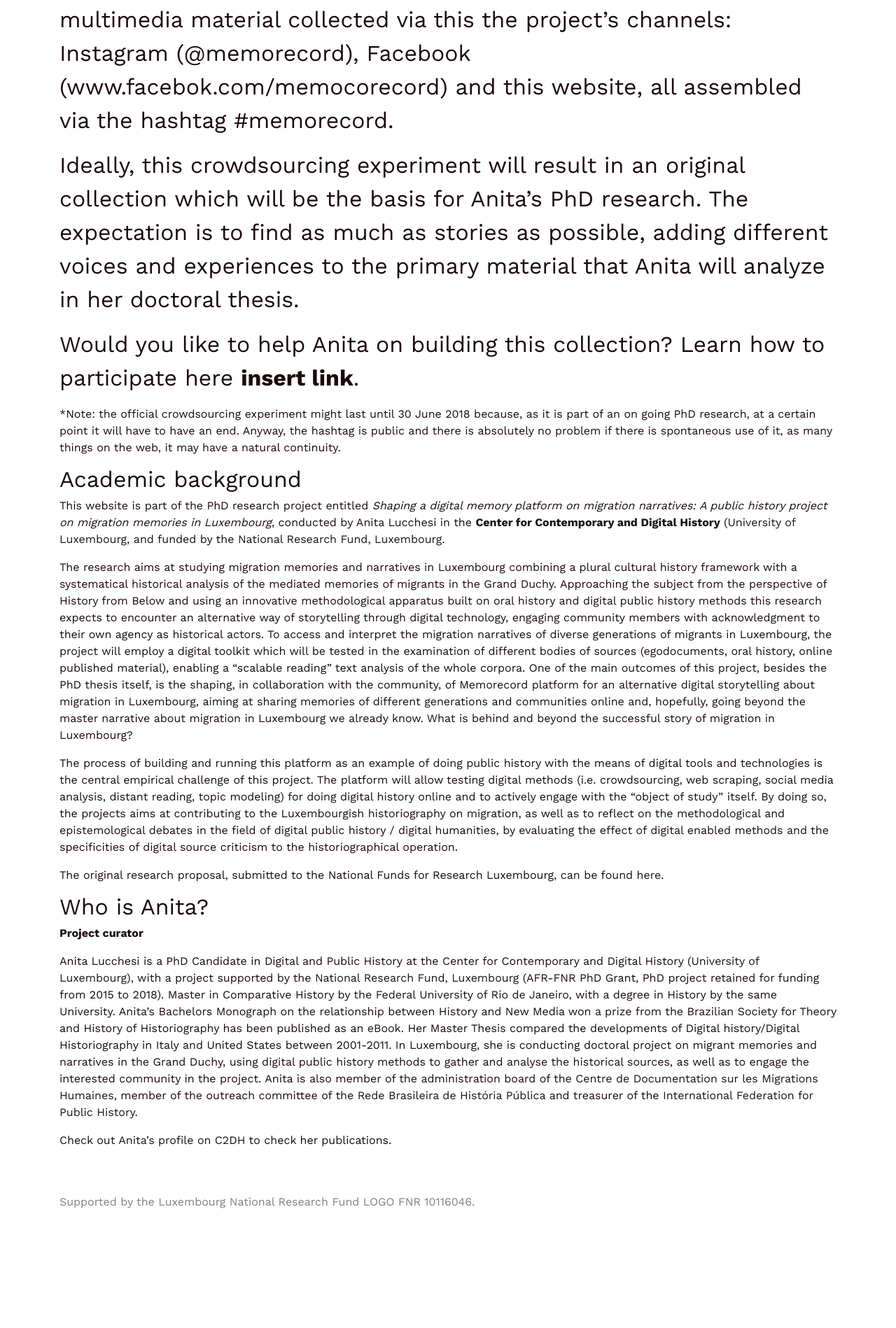
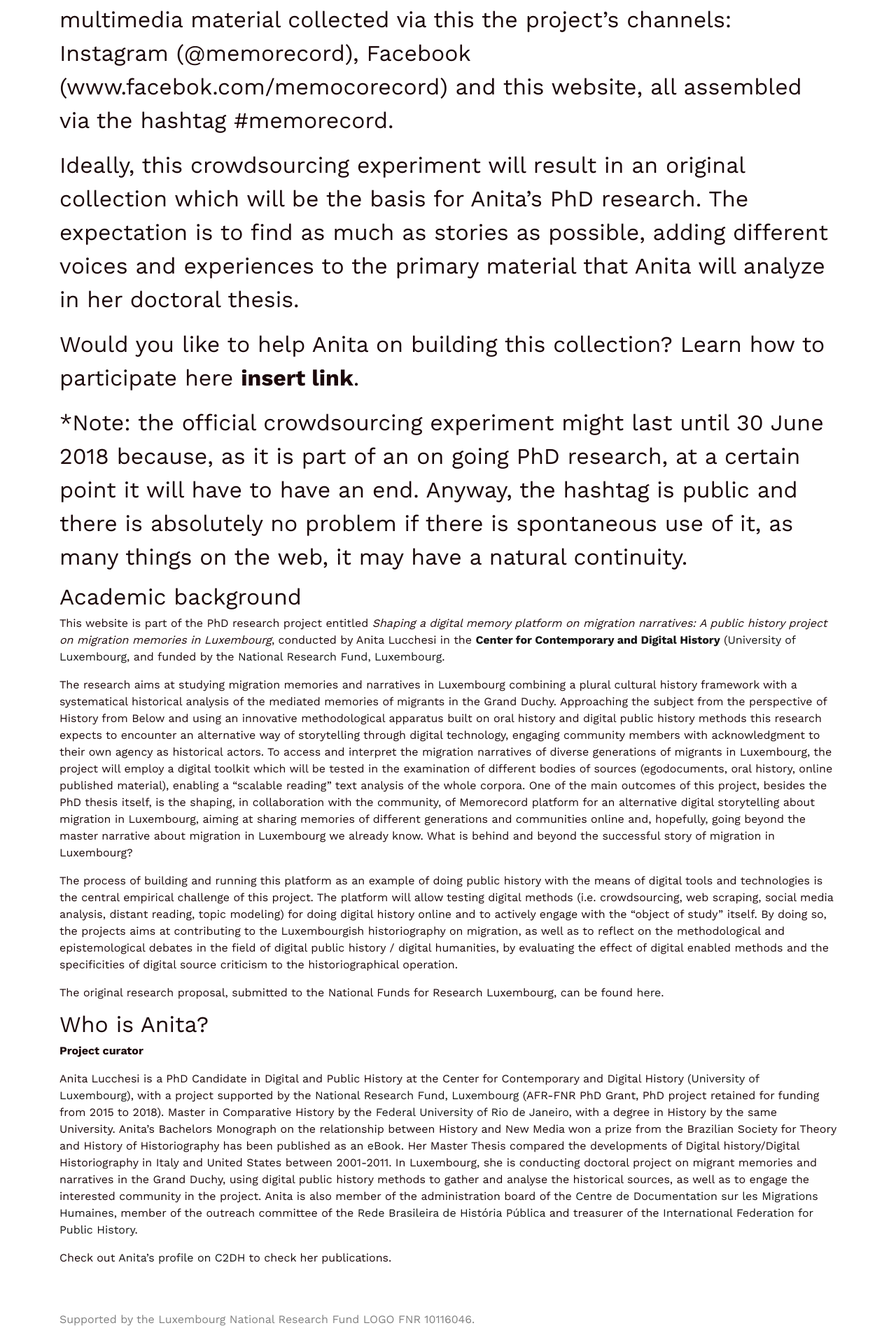
Before and after one commit to C2DH/memorecord, a Jekyll site: the page built from pages/the-project.md, in a window 1280 px wide. Shown: the part 816-2714 px from the top of the page at 70% size. Built offline with Jekyll 4.4.1, drawn with Linux system fonts in a browser that asks for light colours; before the commit the page ends 2546 px from its top, so only the background shows below that.

```diff
--- a/pages/the-project.md
+++ b/pages/the-project.md
@@ -16,9 +16,9 @@ Ideally, this crowdsourcing experiment will result in an original collection whi
 
 Would you like to help Anita on building this collection? Learn how to participate here **insert link**.
 
+*Note: the official crowdsourcing experiment might last until 30 June 2018 because, as it is part of an on going PhD research, at a certain point it will have to have an end. Anyway, the hashtag is public and there is absolutely no problem if there is spontaneous use of it, as many things on the web, it may have a natural continuity.
+
 <!-- more -->
-
-*Note: the official crowdsourcing experiment might last until 30 June 2018 because, as it is part of an on going PhD research, at a certain point it will have to have an end. Anyway, the hashtag is public and there is absolutely no problem if there is spontaneous use of it, as many things on the web, it may have a natural continuity.
 
 ## Academic background
 
```
